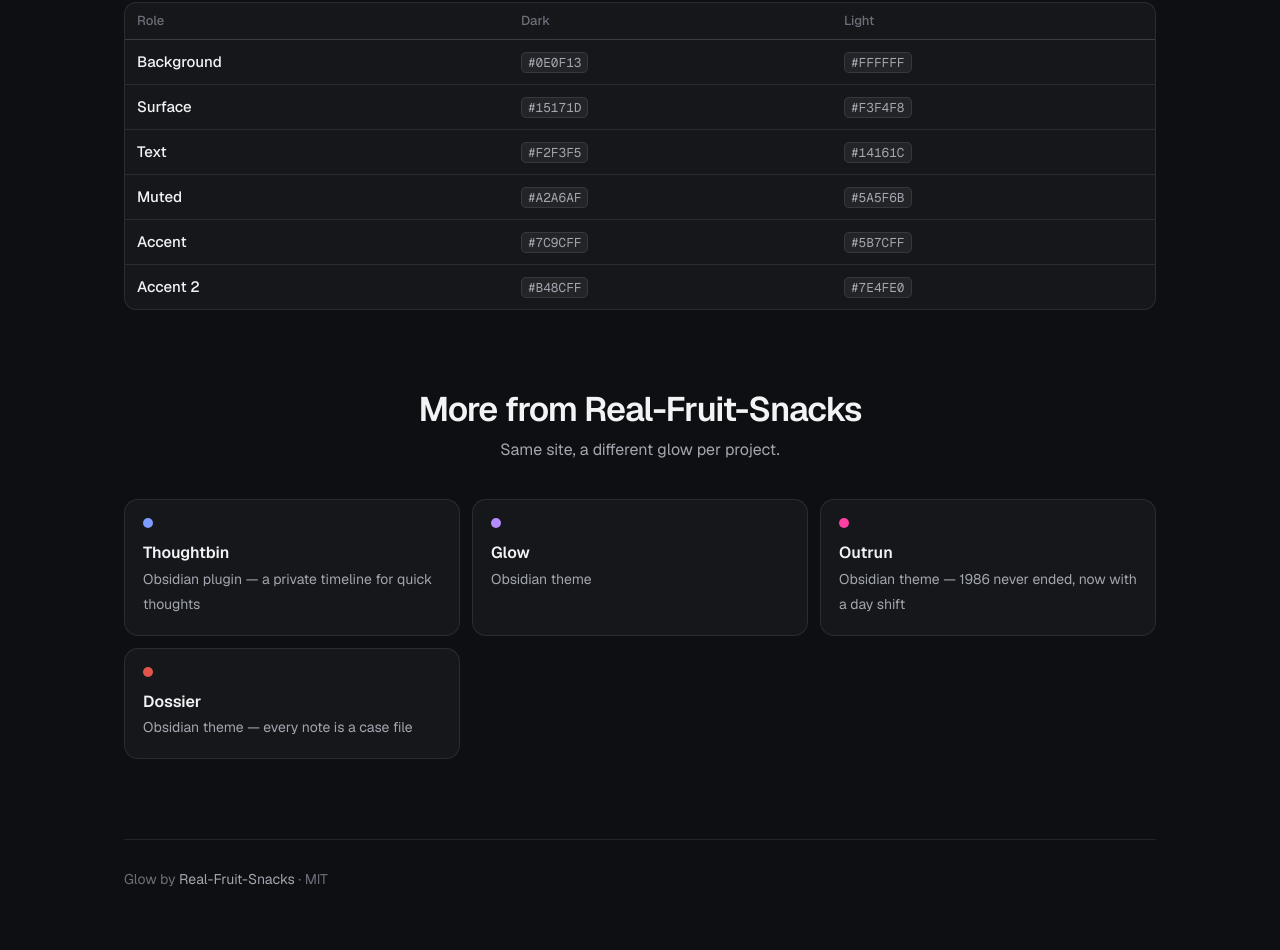
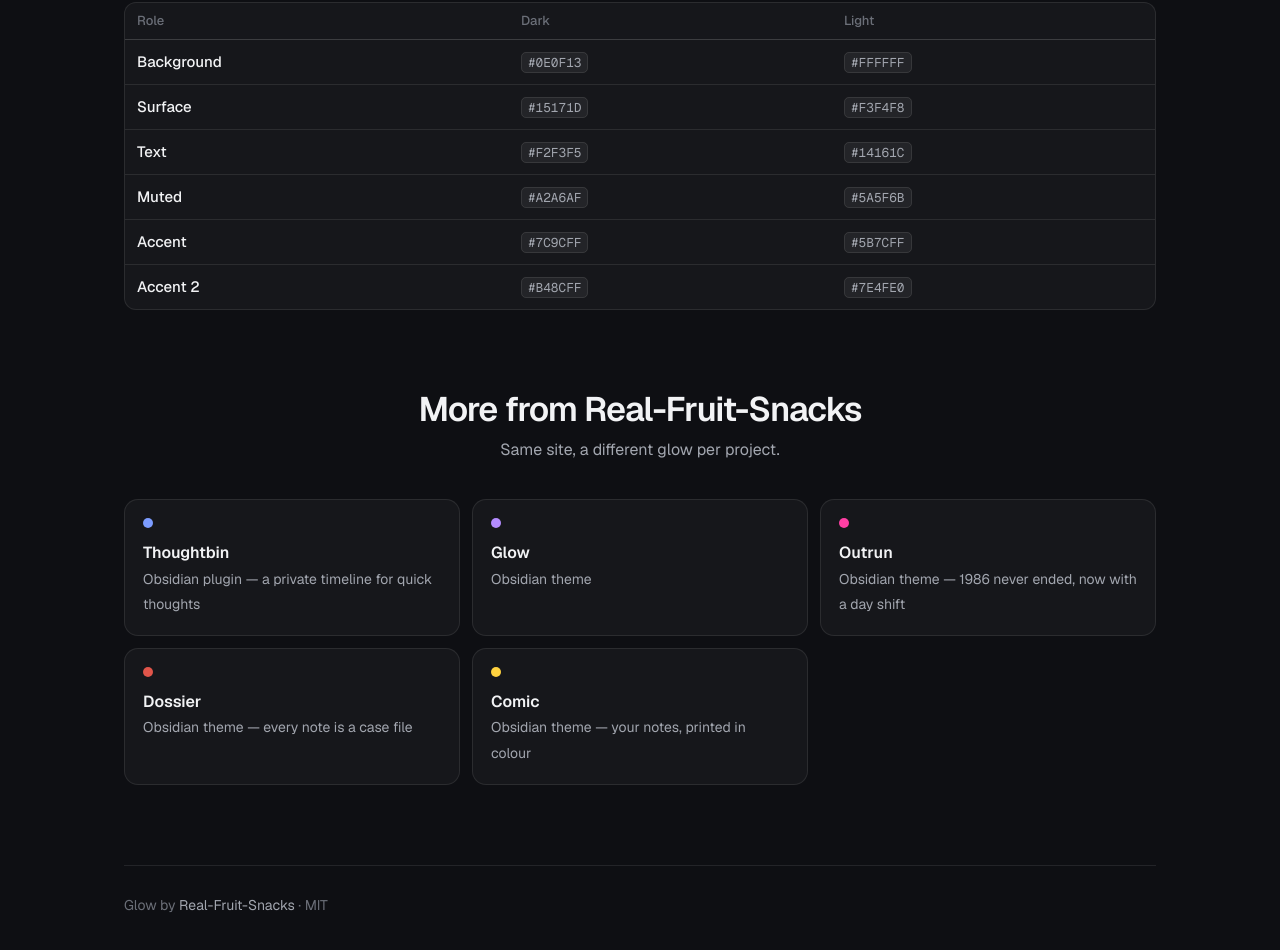
Before and after one commit to Real-Fruit-Snacks/obsidian-glow, a plain HTML site: page docs/index.html in a window 1280 px wide. Shown: the part 2350-3300 px from the top of the page. Drawn offline with nearby package versions, Linux system fonts and the light colour scheme.

Commit message:
Link to Comic

```diff
--- a/docs/index.html
+++ b/docs/index.html
@@ -95,6 +95,7 @@
       <a href="#" aria-current="page"><i style="background:#B48CFF"></i><b>Glow</b><span>Obsidian theme</span></a>
       <a href="https://real-fruit-snacks.github.io/obsidian-outrun/"><i style="background:#FF3FA4"></i><b>Outrun</b><span>Obsidian theme — 1986 never ended, now with a day shift</span></a>
       <a href="https://real-fruit-snacks.github.io/obsidian-dossier/"><i style="background:#E0554A"></i><b>Dossier</b><span>Obsidian theme — every note is a case file</span></a>
+      <a href="https://real-fruit-snacks.github.io/obsidian-comic/"><i style="background:#FFD23F"></i><b>Comic</b><span>Obsidian theme — your notes, printed in colour</span></a>
     </div>
   </section>
 
```
